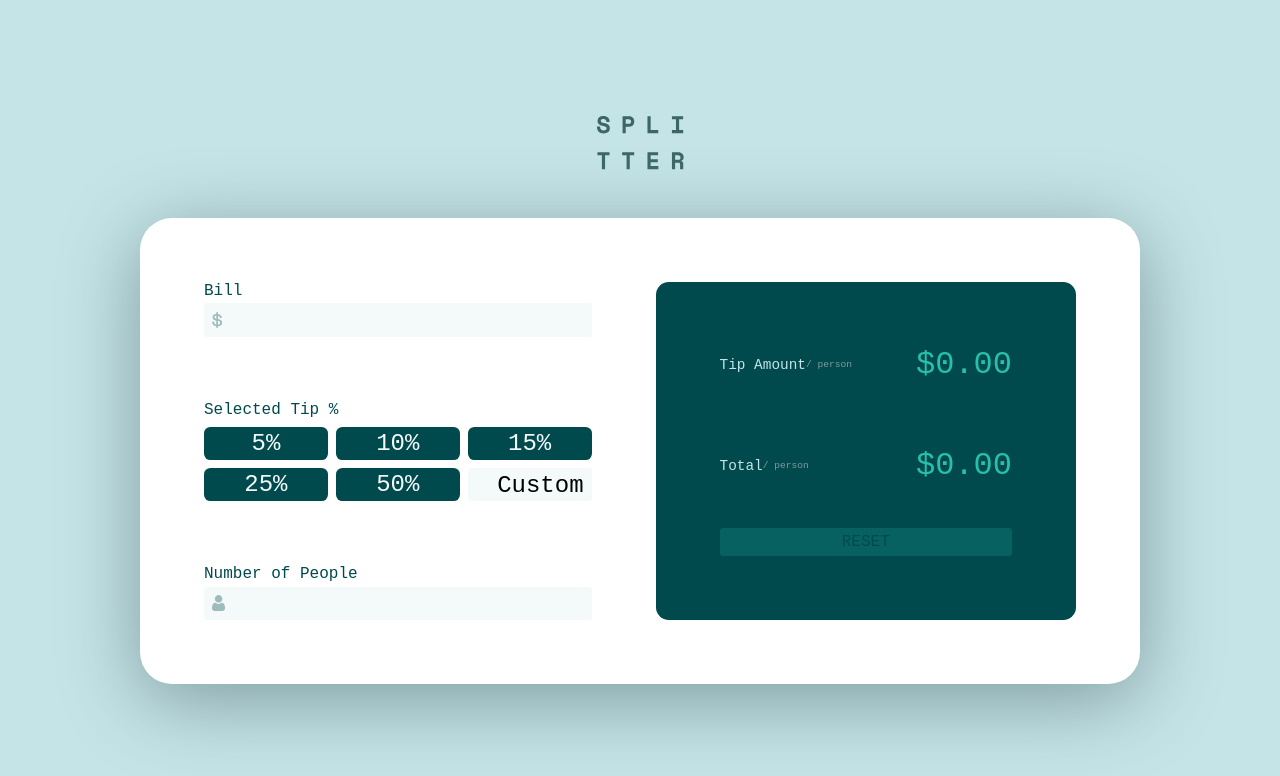
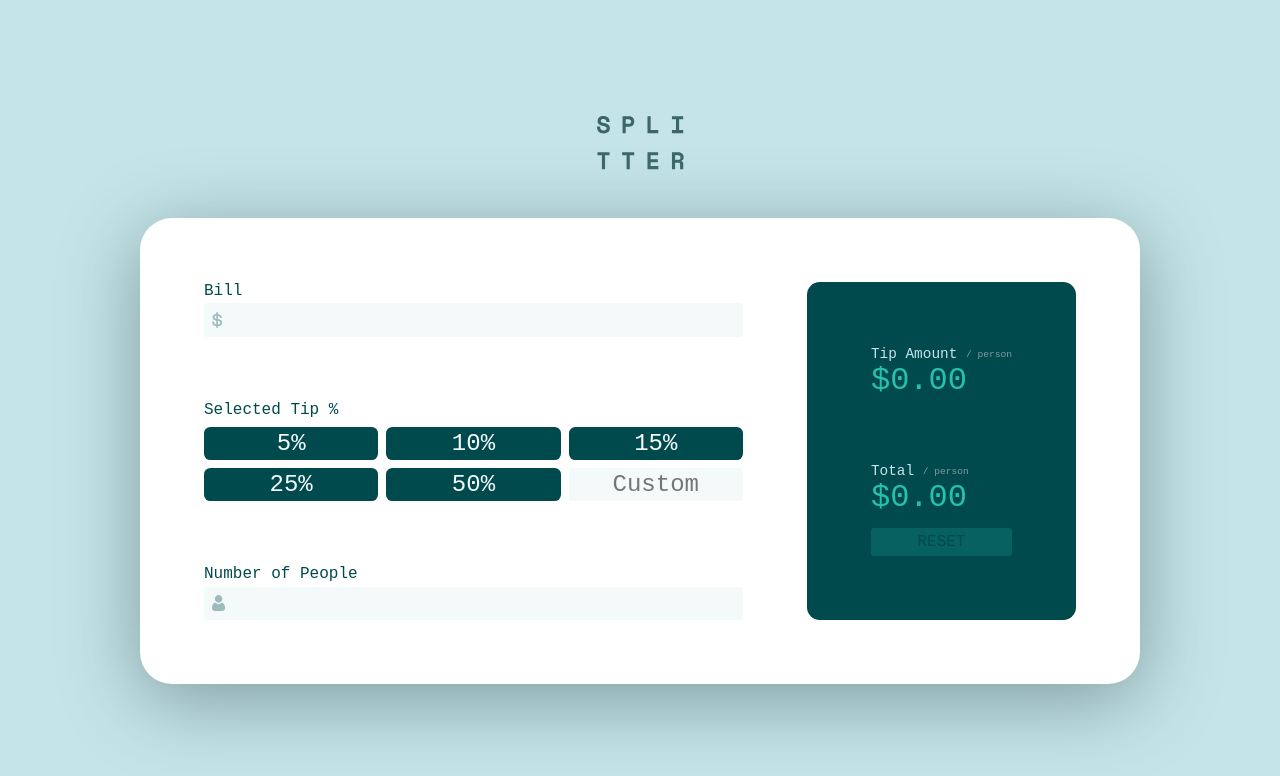
Before and after one commit to charold29/tip-calculator-app, a React (Vite) app: page / in a window 1280 px wide. Shown: the top 776 px of the page. Built offline with nearby package versions, Linux system fonts and the light colour scheme; a web font is replaced by a local one.

Commit message:
spanish version adapted

```diff
--- a/src/App.css
+++ b/src/App.css
@@ -83,15 +83,15 @@ body {
   position: relative;
 }
 
-.tip-custom::placeholder{
-  opacity: 0;
+.tip-custom-label {
+  position: absolute;
 }
 
-.tip-custom-label {
-  position: absolute;
-  right: .5rem;
-  top: 50%;
-  transform: translateY(-50%);
+.tip-custom::placeholder {
+  /* font-size: 1.5rem; */
+  font-size: var(--placeholder-font-size);
+  /* letter-spacing: var(--placeholder-letter-spacing); */
+  text-align: center;
 }
 
 .tip-custom:not(:placeholder-shown) + .tip-custom-label {
@@ -219,7 +219,7 @@ input[type=number] {
 }
 
 .display-row {
-  display: flex;
+  display: flexbox;
   justify-content: space-between;
   gap: var(--spacer);
   align-items: center;
--- a/src/App.jsx
+++ b/src/App.jsx
@@ -19,14 +19,13 @@ const App = () => {
   const [total, setTotal] = useState(0)
 
   useEffect(() => {
-    console.log(bill, people, tip)
     if(bill > 0 && people > 0 && tip > 0){
       setCalculatedTip(bill * (tip / 100) / people)
       setTotal(calculatedTip + (bill / people))
     }
   }, [bill, people, tip, calculatedTip])
 
-  const handleResetBtn = (e) => {
+  const handleResetBtn = () => {
     setBill("")
     setTip("")
     setPeople("")
--- a/src/components/Display.jsx
+++ b/src/components/Display.jsx
@@ -12,14 +12,14 @@ const Display = ({calculatedTip, total, handleResetBtn}) => {
       <div className='display-group'>
         <div className='display-row'>
           <div className='display-label'>
-            <p className='header'>Tip Amount</p>
+            <p className='header'>Tip Amount&nbsp;</p>
             <p className='unit'>/ person</p>
           </div>
           <p className='display-amount'>{returnCurrencyAmt(`${calculatedTip ? calculatedTip : "0"}`)}</p>
         </div>
         <div className='display-row'>
           <div className='display-label'>
-            <p className='header'>Total</p>
+            <p className='header'>Total&nbsp;</p>
             <p className='unit'>/ person</p>
           </div>
           <div className='display-amount'>{returnCurrencyAmt(`${total ? total : "0"}`)}</div>
--- a/src/components/Form.jsx
+++ b/src/components/Form.jsx
@@ -1,15 +1,29 @@
-import { useState } from "react"
+import { useEffect, useRef, useState } from "react"
 import dollarIcon from "../assets/images/icon-dollar.svg"
 import personIcon from "../assets/images/icon-person.svg"
 
-const Form = ({bill, setBill, tip, setTip, people, setPeople}) => {
+const Form = ({bill, setBill, setTip, people, setPeople}) => {
 
   const [isCustomSelected, setIsCustomSelected] = useState(false)
+  const [lang, setLang] = useState('document.documentElement.lang');
 
   const handleSelectedTip = (e) => {
     setTip(+e.target.value)
-    setIsCustomSelected(true )
+    setIsCustomSelected(true)
   }
+
+  useEffect(() => {
+    const observer = new MutationObserver(mutations => {
+      mutations.forEach(mutation => {
+        if (mutation.type === 'attributes' && mutation.attributeName === 'lang') {
+          setLang(mutation.target.lang);
+        }
+      });
+    });
+
+    observer.observe(document.documentElement, { attributes: true });
+    return () => observer.disconnect();
+  }, [])
 
   return (
     <div className="form">
@@ -48,8 +62,8 @@ const Form = ({bill, setBill, tip, setTip, people, setPeople}) => {
             <label className="tip-btn" htmlFor="input5">50%</label>
           </div>
           <div className="custom-wrapper">
-            <input type="number" onInput={handleSelectedTip} name="tip" className="number-input tip-custom" placeholder="Custom" />
-            <label htmlFor="custom" className="tip-custom-label">Custom</label>
+            <input type="number" onInput={handleSelectedTip} id="custom-input" className="number-input tip-custom" name="tip" placeholder="Custom" style={{'--placeholder-font-size': lang === 'es' ? '0.9rem' : '1.5rem'}}/>
+            <label htmlFor="custom" className="tip-custom-label"></label>
           </div>
         </div>
       </div>
```
